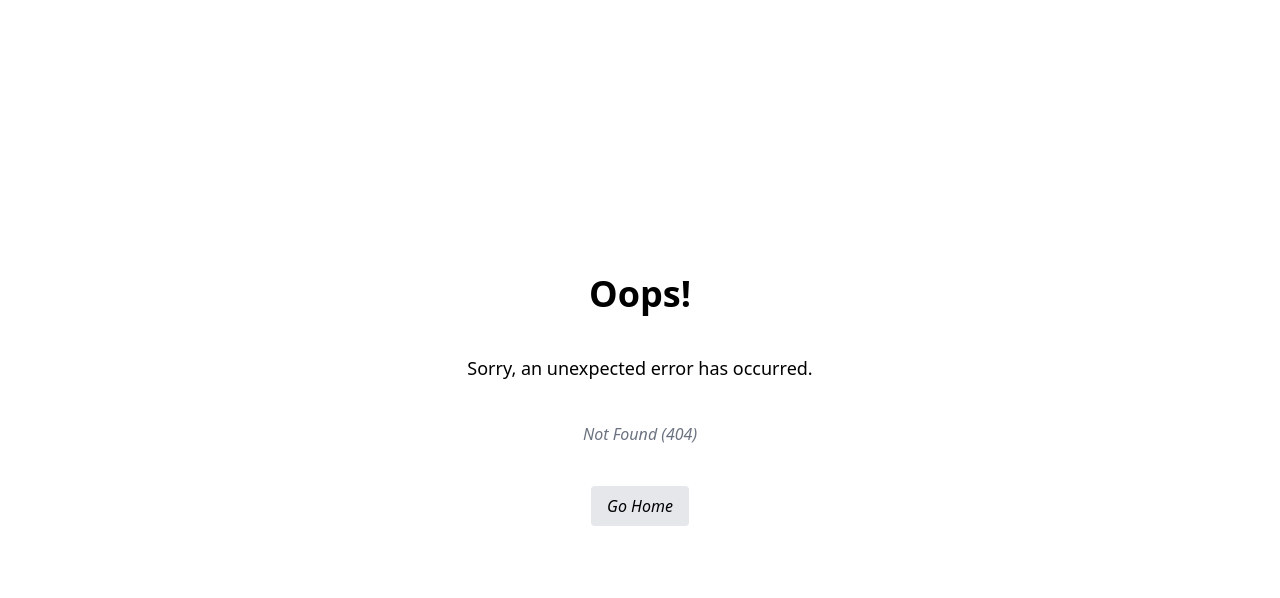
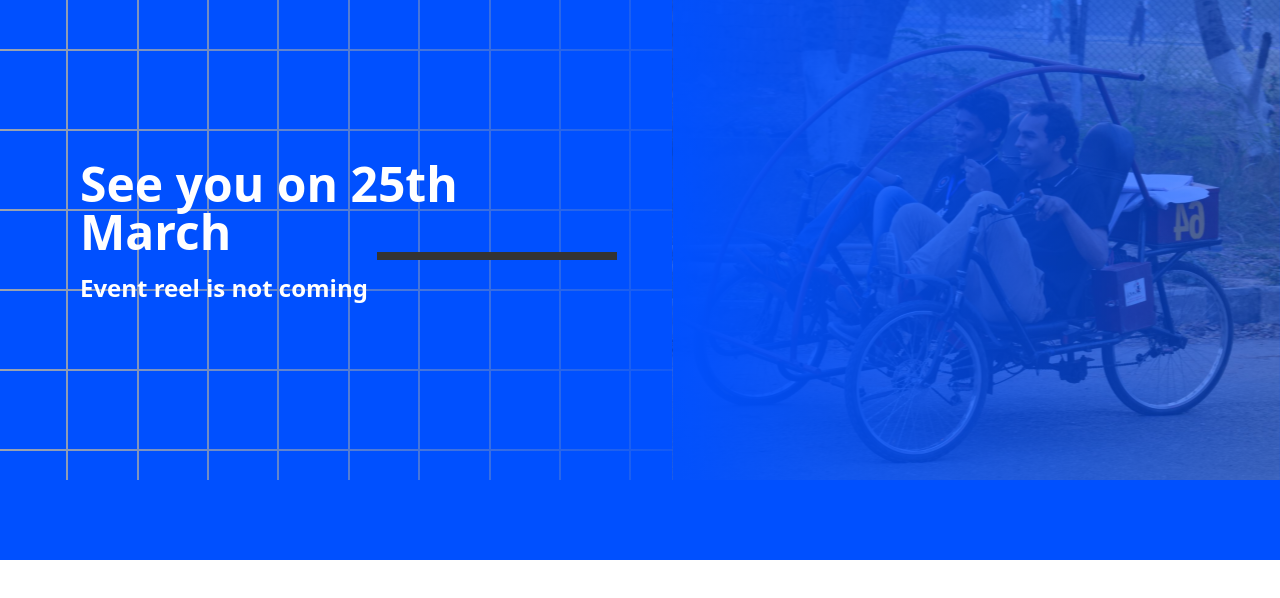
Before and after one commit to TSP06/techevince23-frontend, a React (Vite) app: page /bottom in a window 1280 px wide. Before the commit this address had no page. Shown: the top 598 px of the page. Built offline with nearby package versions, Linux system fonts and the light colour scheme.

Commit message:
header footer

```diff
--- /dev/null
+++ b/src/components/ball.jsx
@@ -0,0 +1,16 @@
+import React from "react";
+
+const Ball = ({image}) => {
+  return (
+    <div>
+      {/* Create a avatar type ball which has a white border */}
+      <img
+        src={image}
+        alt='image'
+        className='h-60 w-60 rounded-full bg-customBlue-200 border-2 border-white'
+      />
+    </div>
+  );
+};
+
+export default Ball;
--- a/src/components/grid-div.jsx
+++ b/src/components/grid-div.jsx
@@ -1,6 +1,6 @@
 import React from "react";
 
-const GridDiv = () => {
+const GridTopDiv = () => {
   return (
     <div className='relative'>
       <div className='h-screen'>
@@ -12,7 +12,7 @@ const GridDiv = () => {
             {Array.from({ length: 5 }).map((_, index) => (
               <div
                 key={index}
-                className='w-full border-b border-gray-400'
+                className='w-full border-b-2 border-gray-400'
               ></div>
             ))}
           </div>
@@ -21,7 +21,7 @@ const GridDiv = () => {
             {Array.from({ length: 18 }).map((_, index) => (
               <div
                 key={index}
-                className='h-full border-r border-gray-400'
+                className='h-full border-r-2 border-gray-400'
               ></div>
             ))}
           </div>
@@ -31,4 +31,4 @@ const GridDiv = () => {
   );
 };
 
-export default GridDiv;
+export default GridTopDiv;
--- /dev/null
+++ b/src/components/grid-side-div.jsx
@@ -0,0 +1,34 @@
+import React from "react";
+
+const GridSideDiv = () => {
+  return (
+    <div className='relative'>
+      <div className='h-[60vh] w-screen'>
+        <div className='absolute top-0 w-3/5 h-full z-10 bg-gradient-to-r from-transparent to-customBlue-200'></div>
+      </div>
+      <div className='absolute top-0 w-full h-[60vh] z-0'>
+        <div className='container h-full relative w-screen'>
+          <div className='w-3/5 absolute inset-0 flex flex-col gap-5 mt-5 justify-around items-center'>
+            {Array.from({ length: 6 }).map((_, index) => (
+              <div
+                key={index}
+                className='w-full border-b-2 border-gray-400'
+              ></div>
+            ))}
+          </div>
+
+          <div className='w-3/5 absolute inset-0 px-8 flex justify-around items-center'>
+            {Array.from({ length: 10 }).map((_, index) => (
+              <div
+                key={index}
+                className='h-full border-r-2 border-gray-400'
+              ></div>
+            ))}
+          </div>
+        </div>
+      </div>
+    </div>
+  );
+};
+
+export default GridSideDiv;
--- /dev/null
+++ b/src/routes/bottom-part.jsx
@@ -0,0 +1,36 @@
+import React from "react";
+import GridSideDiv from "../components/grid-side-div";
+import BottomPhoto from "../assets/bottom.png";
+
+const BottomPart = () => {
+  return (
+    <div className='bg-customBlue-200 h-[60vh] w-screen flex justify-between'>
+      <div className='absolute pb-20 bg-customBlue-200'>
+        <GridSideDiv />
+      </div>
+      <div className='relative z-20 my-40 mx-20'>
+        <div className='relative'>
+          <p className='text-white text-5xl font-bold'>
+            {" "}
+            See you on 25th March{" "}
+          </p>
+          <div className='absolute -bottom-1 -right-6 border-b-8 border-[#333] w-60'></div>
+        </div>
+        <p className='text-white text-2xl font-bold mt-4'>
+          Event reel is not coming
+        </p>
+      </div>
+      <div className='relative z-20 w-1/2'>
+        <div
+          className='h-full w-full'
+          style={{
+            background: `radial-gradient(100% 1098.29% at 100% 50%, #0050FF 0%, rgba(0, 80, 255, 0.5) 100%), url(${BottomPhoto})`,
+            transform: "matrix(-1, 0, 0, 1, 0, 0)",
+          }}
+        />
+      </div>
+    </div>
+  );
+};
+
+export default BottomPart;
--- /dev/null
+++ b/src/routes/bounce.css
@@ -0,0 +1,96 @@
+@keyframes bounce {
+
+  0%,
+  100% {
+    transform: translateY(0%);
+    animation-timing-function: cubic-bezier(0.8, 0, 1, 1);
+  }
+
+  50% {
+    transform: translateY(200%);
+    animation-timing-function: cubic-bezier(0, 0, 0.2, 1);
+  }
+}
+
+@keyframes bounce-diagonal {
+  0%,
+  100% {
+    transform: translate(0%, 0%);
+    animation-timing-function: cubic-bezier(0.8, 0, 1, 1);
+  }
+
+  50% {
+    transform: translate(200%, 200%);
+    animation-timing-function: cubic-bezier(0, 0, 0.2, 1);
+  }
+}
+
+@keyframes bounce-oppisite {
+  0%,
+  100% {
+    transform: translate(0%, 0%);
+    animation-timing-function: cubic-bezier(0.8, 0, 1, 1);
+  }
+
+  50% {
+    transform: translate(-200%, -200%);
+    animation-timing-function: cubic-bezier(0, 0, 0.2, 1);
+  }
+}
+
+@keyframes bounce-rotate {
+  0%, 100% {
+    transform: translate(0%, 0%) rotate(0deg);
+    animation-timing-function: cubic-bezier(0.8, 0, 1, 1);
+  }
+
+  25%, 75% {
+    transform: translate(200%, 200%) rotate(360deg);
+    animation-timing-function: cubic-bezier(0, 0, 0.2, 1);
+  }
+
+  50% {
+  transform: translate(400%, 0%) rotate(0deg);
+  animation-timing-function: cubic-bezier(0.8, 0, 1, 1);
+  }
+
+}
+
+@keyframes bounce-rotate-oppisite {
+  0%,
+  100% {
+    transform: translate(0%, 0%) rotate(0deg);
+    animation-timing-function: cubic-bezier(0.8, 0, 1, 1);
+  }
+
+  50% {
+    transform: translate(-200%, -200%) rotate(360deg);
+    animation-timing-function: cubic-bezier(0, 0, 0.2, 1);
+  }
+}
+
+
+.bounce {
+  display: inline-block;
+  animation: bounce 4s infinite;
+}
+
+.bounce-diagonal {
+  display: inline-block;
+  animation: bounce-diagonal 4s infinite;
+}
+
+.bounce-oppisite {
+  display: inline-block;
+  animation: bounce-oppisite 4s infinite;
+}
+
+.bounce-rotate {
+  display: inline-block;
+  animation: bounce-rotate 4s infinite;
+}
+
+.bounce-rotate-oppisite {
+  display: inline-block;
+  animation: bounce-rotate-oppisite 4s infinite;
+}
--- a/src/routes/top-part.jsx
+++ b/src/routes/top-part.jsx
@@ -1,6 +1,9 @@
 import React from "react";
-import GridDiv from "../components/grid-div";
+import Ball from "../components/ball";
+import GridTopDiv from "../components/grid-div";
 import TechevinceLogoBar from "../components/techevince-logo";
+import Raman from "../assets/raman.png";
+import './bounce.css'
 
 const TopPart = () => {
   return (
@@ -8,7 +11,16 @@ const TopPart = () => {
       <section className='min-h-screen relative bg-customBlue-200'>
         {/* Absolute position grid  */}
         <div className='absolute'>
-          <GridDiv />
+          <GridTopDiv />
+        </div>
+        <div className='absolute top-0 left-80 z-20 bounce-diagonal'>
+          <Ball image={Raman} />
+        </div>
+        <div className='absolute bottom-80 right-0 z-20 bounce-oppisite'>
+          <Ball image={Raman} />
+        </div>
+        <div className='absolute top-0 left-0 z-20 bounce-rotate'>
+          <Ball image={Raman} />
         </div>
 
         <div className='absolute top-16 left-20 z-10'>
```
Also changed, not shown: src/main.jsx (+6 -1 lines), src/assets/bottom.png (added).
